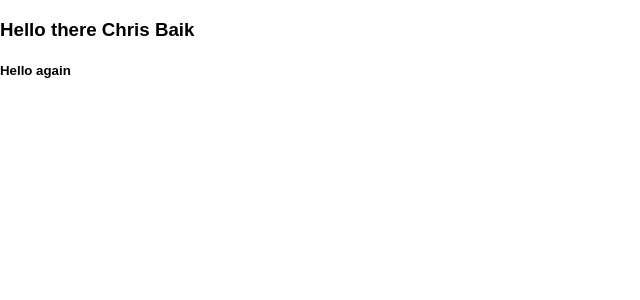
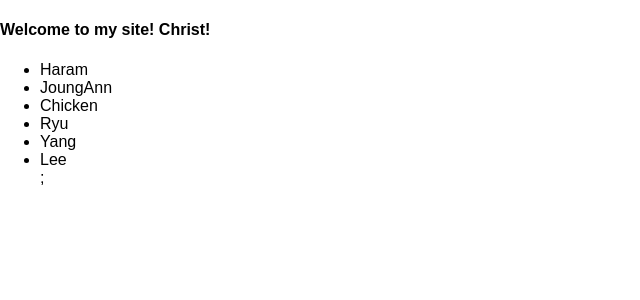
Before and after one commit to woobaik/the_odin, a React (Create React App) app in the folder react/react-my-first-app/: page / in a window 1280 px wide. Shown: the top 300 px of the page, without its empty margins (0-640 px from the left). Built offline with nearby package versions, Linux system fonts and the light colour scheme.

Commit message:
Finished pt3

```diff
--- a/react/react-my-first-app/src/index.js
+++ b/react/react-my-first-app/src/index.js
@@ -4,18 +4,31 @@ import './index.css';
 import App from './App';
 import registerServiceWorker from './registerServiceWorker';
 
+
+const Welcome = ((props) => {
+  return(
+  <h4>Welcome to my site! {props.firstName}!</h4>
+  )
+});
+
+
+
 const Element = (() => {
-  let name = {
-    first: "Chris",
-    last: "Baik"
-  }
+  const nameArray = ["Haram", "JoungAnn", "Chicken", "Ryu", "Yang", "Lee"]
   return (
     <div>
-      <h3 className="big red">Hello there {name.first} {name.last}</h3>
-      <h5>Hello again</h5>
+      <Welcome firstName="Christ" />
+      <ul>
+        {nameArray.map(name=>
+          <li>{name}</li>
+        )};
+
+      </ul>
     </div>
   )
 });
 
-ReactDOM.render(<Element />,
+
+ReactDOM.render(
+  <Element />,
   document.getElementById('root'));
```
